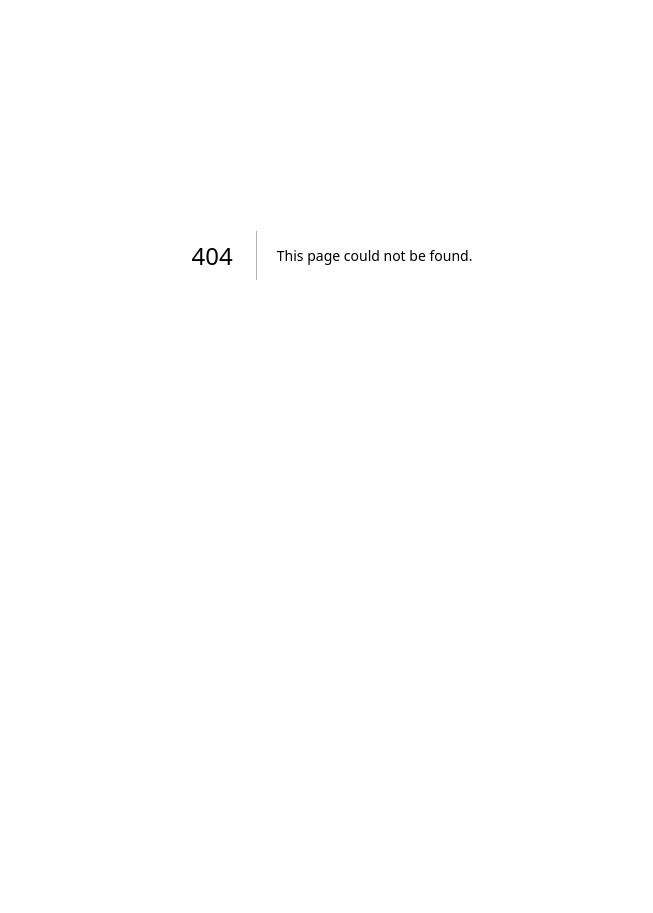
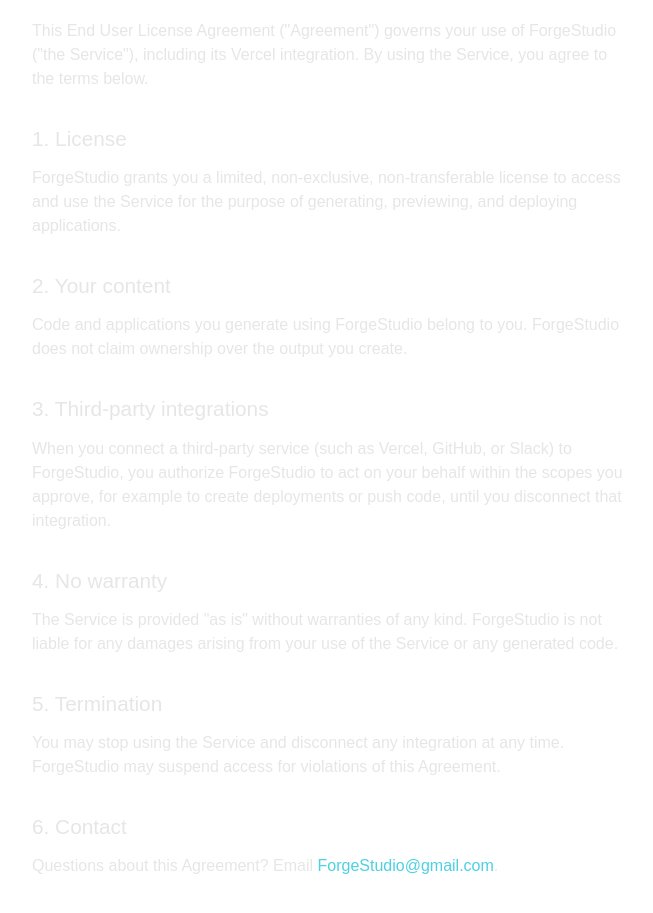
Before and after one commit to gt340/ForgeStudio-, a Next.js app: page /eula in a window 1280 px wide. Before the commit this address had no page. Shown: the part 145-1058 px from the top of the page, without its empty margins (308-961 px from the left). Before the commit the page ends 800 px from the top, so only its background shows below. Built offline with nearby package versions, Linux system fonts and the light colour scheme.

Commit message:
Create page.tsx

```diff
--- /dev/null
+++ b/app/eula/page.tsx
@@ -0,0 +1,56 @@
+export default function EulaPage() {
+  return (
+    <div style={{ maxWidth: 640, margin: "0 auto", padding: "60px 20px", color: "#e6e6e6" }}>
+      <h1 style={{ fontSize: "2rem", marginBottom: 16 }}>End User License Agreement</h1>
+      <p style={{ marginBottom: 16, opacity: 0.7 }}>Last updated: August 2026</p>
+
+      <p style={{ marginBottom: 16 }}>
+        This End User License Agreement ("Agreement") governs your use of ForgeStudio
+        ("the Service"), including its Vercel integration. By using the Service, you
+        agree to the terms below.
+      </p>
+
+      <h2 style={{ fontSize: "1.3rem", marginTop: 32, marginBottom: 12 }}>1. License</h2>
+      <p style={{ marginBottom: 16 }}>
+        ForgeStudio grants you a limited, non-exclusive, non-transferable license to
+        access and use the Service for the purpose of generating, previewing, and
+        deploying applications.
+      </p>
+
+      <h2 style={{ fontSize: "1.3rem", marginTop: 32, marginBottom: 12 }}>2. Your content</h2>
+      <p style={{ marginBottom: 16 }}>
+        Code and applications you generate using ForgeStudio belong to you. ForgeStudio
+        does not claim ownership over the output you create.
+      </p>
+
+      <h2 style={{ fontSize: "1.3rem", marginTop: 32, marginBottom: 12 }}>3. Third-party integrations</h2>
+      <p style={{ marginBottom: 16 }}>
+        When you connect a third-party service (such as Vercel, GitHub, or Slack) to
+        ForgeStudio, you authorize ForgeStudio to act on your behalf within the scopes
+        you approve, for example to create deployments or push code, until you
+        disconnect that integration.
+      </p>
+
+      <h2 style={{ fontSize: "1.3rem", marginTop: 32, marginBottom: 12 }}>4. No warranty</h2>
+      <p style={{ marginBottom: 16 }}>
+        The Service is provided "as is" without warranties of any kind. ForgeStudio is
+        not liable for any damages arising from your use of the Service or any
+        generated code.
+      </p>
+
+      <h2 style={{ fontSize: "1.3rem", marginTop: 32, marginBottom: 12 }}>5. Termination</h2>
+      <p style={{ marginBottom: 16 }}>
+        You may stop using the Service and disconnect any integration at any time.
+        ForgeStudio may suspend access for violations of this Agreement.
+      </p>
+
+      <h2 style={{ fontSize: "1.3rem", marginTop: 32, marginBottom: 12 }}>6. Contact</h2>
+      <p style={{ marginBottom: 16 }}>
+        Questions about this Agreement? Email{" "}
+        <a href="mailto:ForgeStudio@gmail.com" style={{ color: "#4dd0e1" }}>
+          ForgeStudio@gmail.com
+        </a>.
+      </p>
+    </div>
+  );
+        }
```
